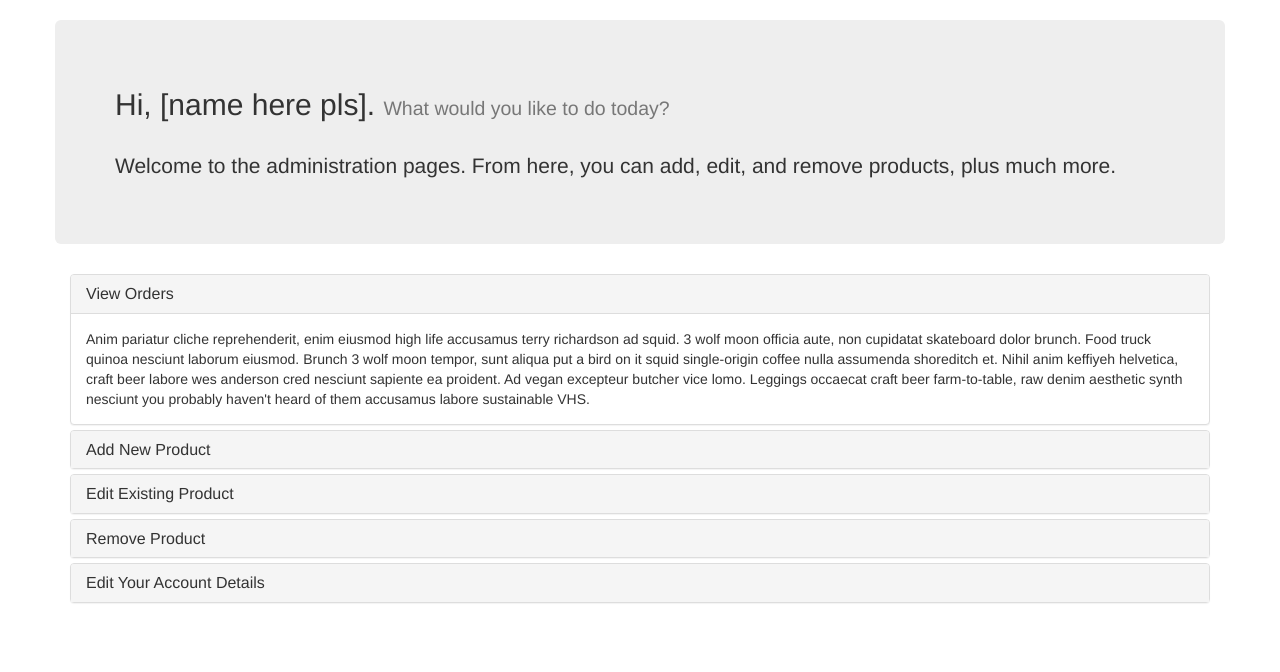
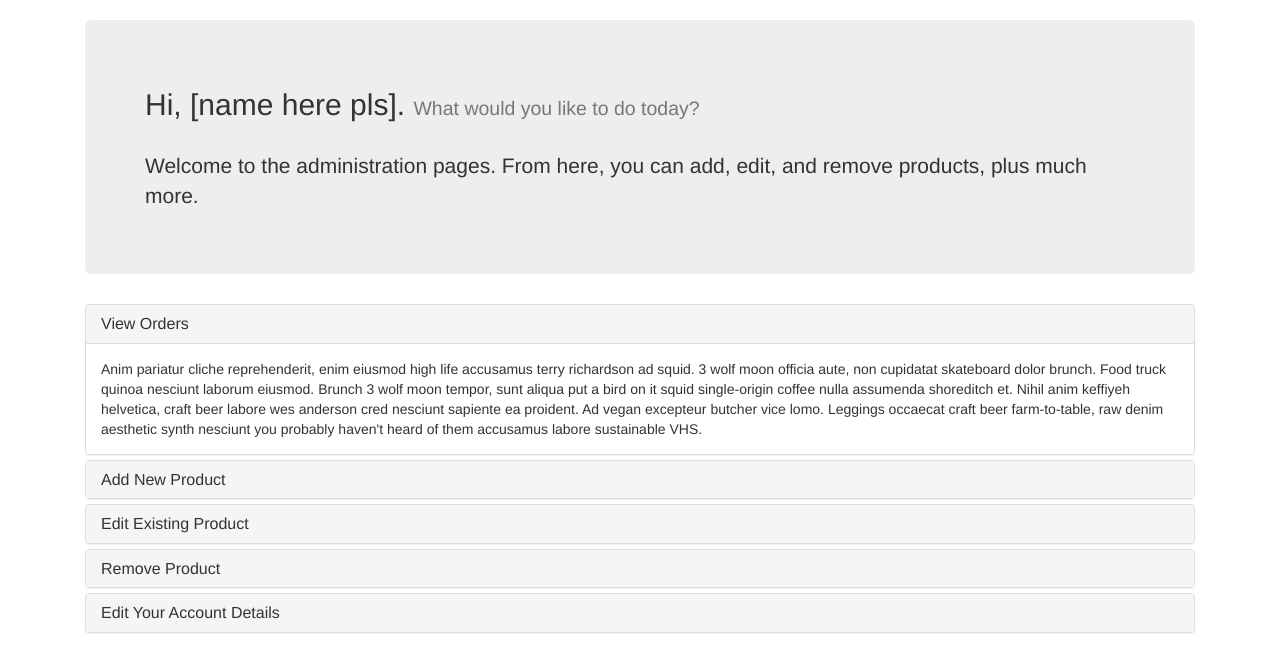
Before and after one commit to EdtheHack/AssignmentWebsite, a PHP site: page /admin-home.php in a window 1280 px wide. Shown: the part 52-724 px from the top of the page. Run offline with PHP 8.4, Linux system fonts and the light colour scheme; data that the repository does not hold is empty; a stand-in replaces the project's code that opens the database connection; some libraries are stand-ins or nearby versions.

Commit message:
And more tweaks..

```diff
--- a/admin-home.php
+++ b/admin-home.php
@@ -38,8 +38,7 @@ include ("includes/nav.php");
 ?>
 <div class="container">
 		<!--<?php include ("includes/just-added.php")?> -->
-
-			<div class="row">
+<div class="col-md-12">
 				<div class="jumbotron">
 					<h2>
 						Hi, [name here pls]. <small>What would you like to do today?</small>
@@ -48,7 +47,6 @@ include ("includes/nav.php");
 					<p>Welcome to the administration pages. From here, you can add,
 						edit, and remove products, plus much more.</p>
 				</div>
-			</div>
 
 			<div class="panel-group" id="accordion" role="tablist"
 				aria-multiselectable="true">
@@ -173,6 +171,7 @@ include ("includes/nav.php");
 				</div>
 			</div>
             </div>
+            </div>
 	</div>
 </body>
 </html>
```
